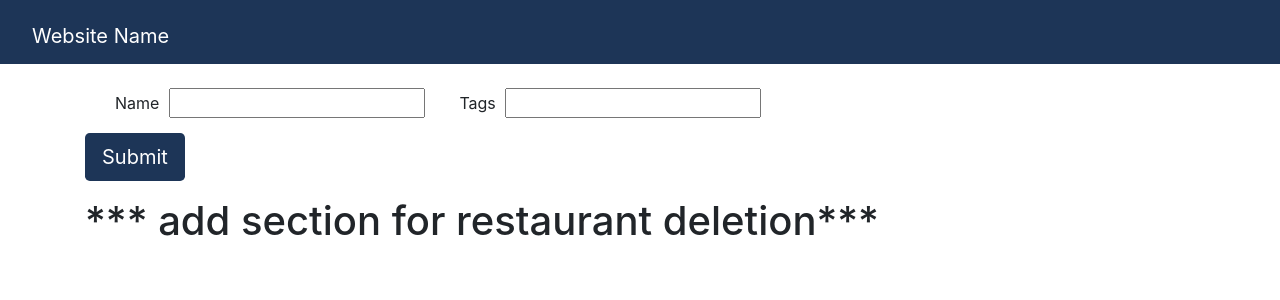
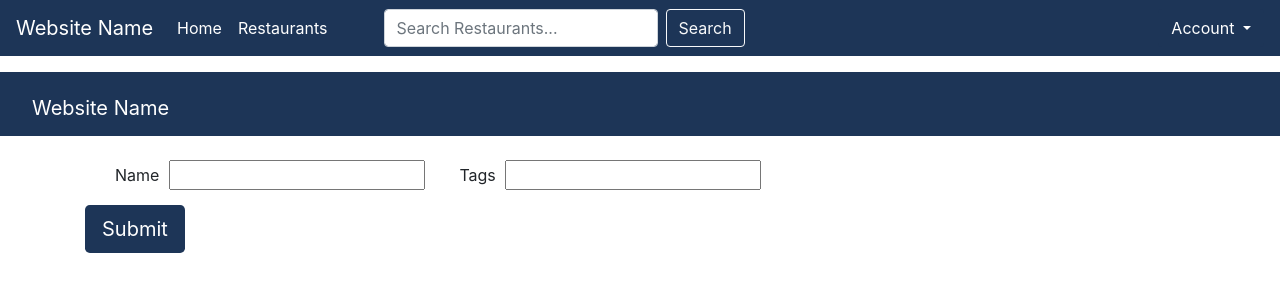
Before and after one commit to casslee1351/RestaurantRecommender, a Django app: page /addrestaurant/ in a window 1280 px wide. Shown: the top 300 px of the page. Run offline with Django 4.2, Linux system fonts and the light colour scheme; some libraries are stand-ins or nearby versions.

Commit message:
updates and styling

```diff
--- a/rating/spoonme-project/restaurants/forms.py
+++ b/rating/spoonme-project/restaurants/forms.py
@@ -39,4 +39,3 @@
     class Meta:
         model = Restaurant
         fields = '__all__'
-    pass
--- a/rating/spoonme-project/restaurants/templates/restaurants/base.html
+++ b/rating/spoonme-project/restaurants/templates/restaurants/base.html
@@ -32,9 +32,11 @@
               background-color: #457b9d;
               color: white;
             }
+
           </style>
-        <nav class="navbar sticky-top navbar-expand-lg navbar-dark pt-3 pb-2 mb-4" style="background-color: #1d3557">
-            <a class="navbar-brand ml-3" href="/">Website Name</a>
+          <!-- pt-3 pb-2 mb-4 -->
+        <nav class="navbar sticky-top navbar-expand-lg navbar-dark mb-3" style="background-color: #1d3557">
+            <a class="navbar-brand" href="/">Website Name</a>
             <button class="navbar-toggler" type="button" data-toggle="collapse" data-target="#navbarNavDropdown" aria-controls="navbarNavDropdown" aria-expanded="false" aria-label="Toggle navigation">
                 <span class="navbar-toggler-icon"></span>
             </button>
@@ -51,9 +53,6 @@
                     <li class="nav-item">
                         <a class="nav-link active" href="{% url 'ratings' %}">Your Reviews</a>
                     </li>
-                    <li class="nav-item">
-                        <a class="nav-link active" href="{% url 'addrestaurant' %}">Add Restaurant</a>
-                    </li>
                     {% endif %}
 
                     <form class="form-inline mb-0 ml-5" action="{% url 'restaurants' %}" method="POST">
@@ -69,10 +68,11 @@
                 <button class="btn darkBlue dropdown-toggle" type="button" id="dropdownMenuButton" data-toggle="dropdown" aria-haspopup="true" aria-expanded="false">
                     Account
                 </button>
-                <div class="dropdown-menu" aria-labelledby="dropdownMenuButton">
+                <div class="dropdown-menu dropdown-menu-right" aria-labelledby="dropdownMenuButton" style="text-align: center">
                 {% if request.user.is_authenticated %}
                   <a class="dropdown-item" href="{% url 'logout' %}">Logout</a>
                   <a class="dropdown-item" href="{% url 'user-profile' user.id %}">Profile</a>
+                  <a class="drowdown-item" href="{% url 'manage-restaurants' %}">Manage Restaurants</a>
                 {% else %}
                   <a class="dropdown-item" href="{% url 'login' %}">Login</a>
                 {% endif %}
--- a/rating/spoonme-project/restaurants/templates/restaurants/restaurant-form.html
+++ b/rating/spoonme-project/restaurants/templates/restaurants/restaurant-form.html
@@ -1,4 +1,5 @@
 <!DOCTYPE html>
+{% extends 'restaurants/base.html' %}
 
 <html>
     <head>
@@ -64,7 +65,7 @@
         </div>
     </form>
 
-    <h1>*** add section for restaurant deletion***</h1>
+
 
 
     {% endblock %}
--- a/rating/spoonme-project/restaurants/urls.py
+++ b/rating/spoonme-project/restaurants/urls.py
@@ -13,7 +13,7 @@
     path("addrestaurant/", views.addRestaurant, name="addrestaurant"),
     path("restaurants", views.restaurantList, name="restaurants"),
     path("restaurant/<str:pk>/", views.restaurant, name="restaurant"),
-    path("delete-restaurant/<str:pk>/", views.deleteRestaurant, name="delete-restaurant"),
+    path("manage-restaurants", views.manageRestaurants, name="manage-restaurants"),
 
     path("addrating/", views.addRating, name="addrating"),
     path("update-rating/<str:pk>/", views.updateRating, name="update-rating"),
--- a/rating/spoonme-project/restaurants/views.py
+++ b/rating/spoonme-project/restaurants/views.py
@@ -172,12 +172,5 @@
     context = {'form': form}
     return render(request, "restaurants/restaurant-form.html", context)
 
-def deleteRestaurant(request, pk):
-    restaurant = Restaurant.objects.get(id=pk)
-
-    if request.method == 'POST':
-        restaurant.delete()
-        return redirect('restaurants')
-
-    context = {'restaurant': restaurant}
-    return render(request, "retsaurants/delete-restaurant.html", context)
+def manageRestaurants(request):
+    return render(request, "restaurants/manage-restaurants.html", {})
```
Also changed, not shown: rating/spoonme-project/restaurants/templates/restaurants/delete-restaurant.html (deleted, +0 -38 lines), rating/spoonme-project/restaurants/templates/restaurants/manage-restaurants.html (added, +7 -0 lines), rating/spoonme-project/restaurants/templates/restaurants/restaurant-list.html (+5 -2 lines), rating/spoonme-project/db.sqlite3.
